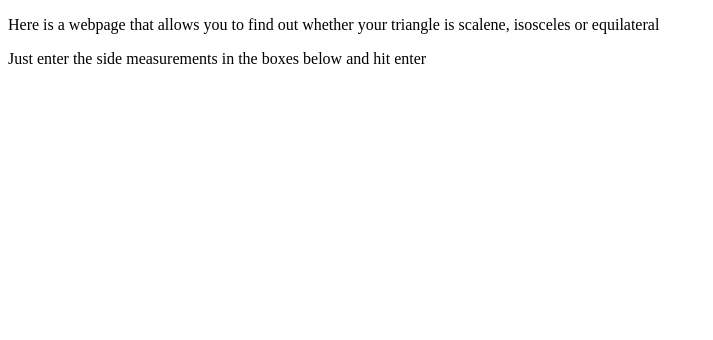
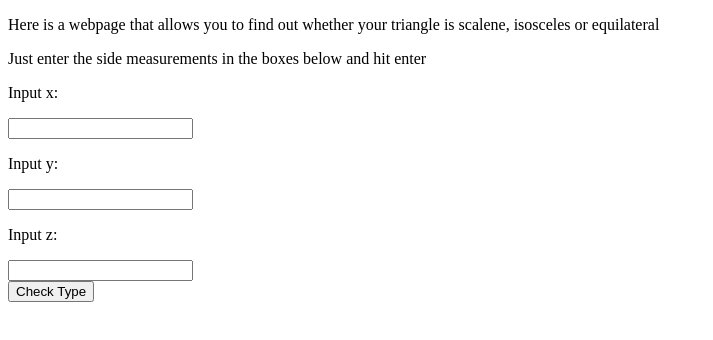
Before and after one commit to MaryMonari/Triangle-Tracker, a plain HTML site: page index.html in a window 1280 px wide. Shown: the whole page, without its empty margins (0-713 px from the left). Drawn offline with Linux system fonts and the light colour scheme.

Commit message:
added an input form

```diff
--- a/index.html
+++ b/index.html
@@ -9,5 +9,25 @@
     <p>Here is a webpage that allows you to find out whether
       your triangle is scalene, isosceles or equilateral</p>
     <p>Just enter the side measurements in the boxes below and hit enter</p>
+    <p>
+      <form id="input">
+      <div class="form-group">
+        <label for="enter"><p>Input x:</p></label>
+        <input id="enter" class="form-control" type="text">
+      </div>
+      <div class="form-group">
+        <label for="enter"><p>Input y:</p></label>
+        <input id="enter" class="form-control" type="text">
+      </div>
+      <div class="form-group">
+        <label for="enter"><p>Input z:</p></label>
+        <input id="enter" class="form-control" type="text">
+      </div>
+      <button type="submit" class="button">Check Type</button>
+    </form>
+    <div id="here">
+        <ul id="output"></ul>
+    </div>
+   </p>
   </body>
 </html>
```
